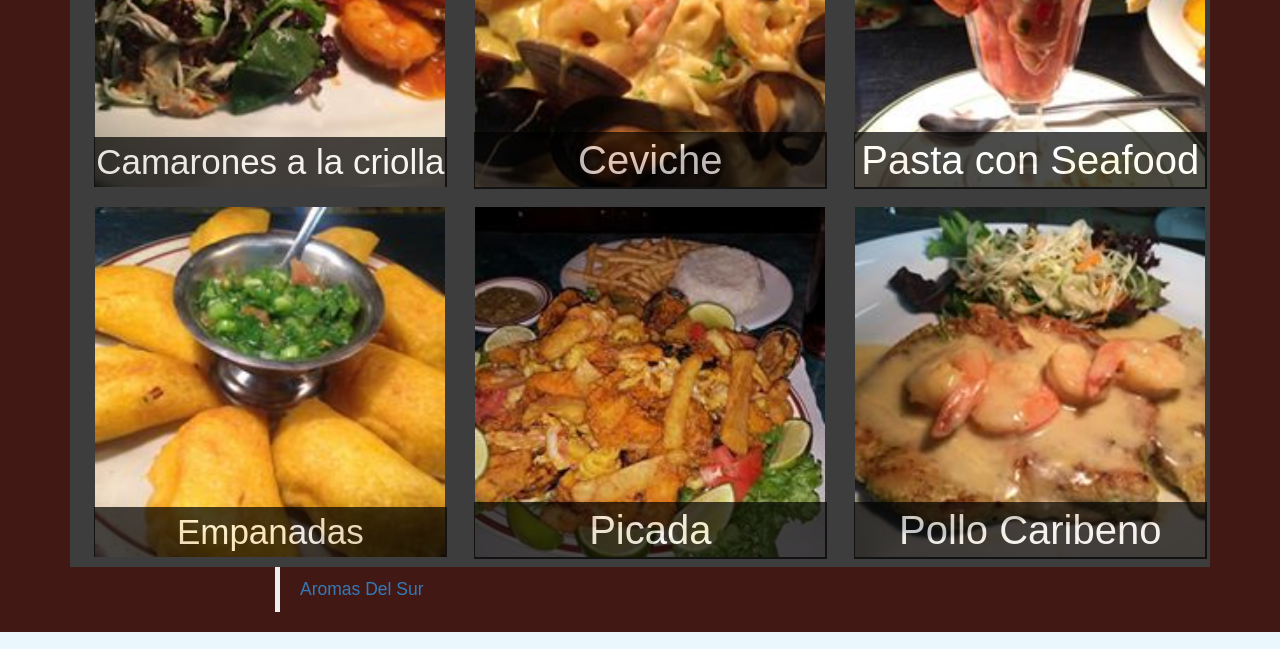
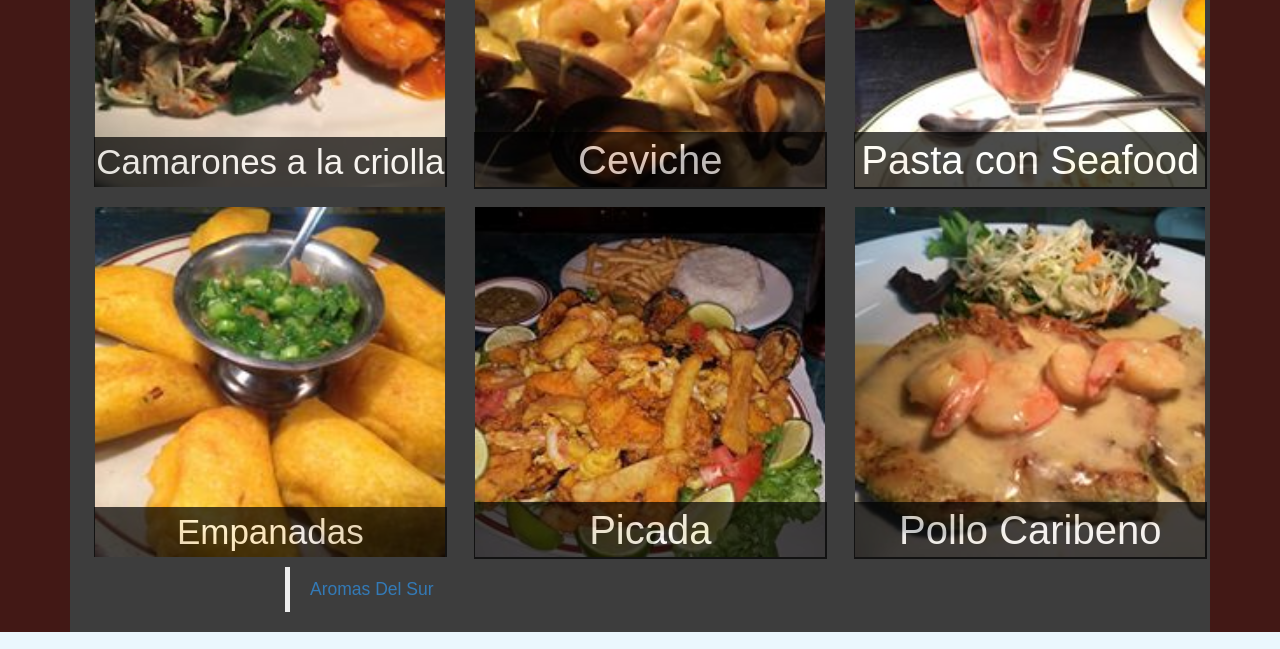
Before and after one commit to cmgoewert/aromasdelsur, a plain HTML site: page index.html in a window 1280 px wide. Shown: the part 1033-1682 px from the top of the page. Drawn offline with Linux system fonts and the light colour scheme; a web font is replaced by a local one.

Commit message:
some fb style changes

```diff
--- a/css/style.css
+++ b/css/style.css
@@ -13,6 +13,10 @@ body a {
       font-size: 100%;
       font-family: Palatino;
       font-family: 'Francois One', sans-serif;
+  }
+
+  #fb-section {
+    background: #3d3d3d;
   }
 
   #contactConfirmation {
--- a/index.html
+++ b/index.html
@@ -152,11 +152,13 @@
                                 </div>
                         </div>
 
+                        <div class="col-md-12 mx-auto" id="fb-section">
                         <div class="fb-feed" id="fb-feed">
                                 <div class="col-md-8 col-md-offset-2 mx-auto">
                                         <div class="fb-page" data-href="https://www.facebook.com/www.aromasdelsur.us/" data-tabs="timeline" data-width="500" data-small-header="true" data-adapt-container-width="true" data-hide-cover="true" data-show-facepile="true"><blockquote cite="https://www.facebook.com/www.aromasdelsur.us/" class="fb-xfbml-parse-ignore"><a href="https://www.facebook.com/www.aromasdelsur.us/">Aromas Del Sur</a></blockquote></div>
                                 </div>
                             </div>
+                        </div>
                 </div>
             </div>
             <!-- //banner -->
```
